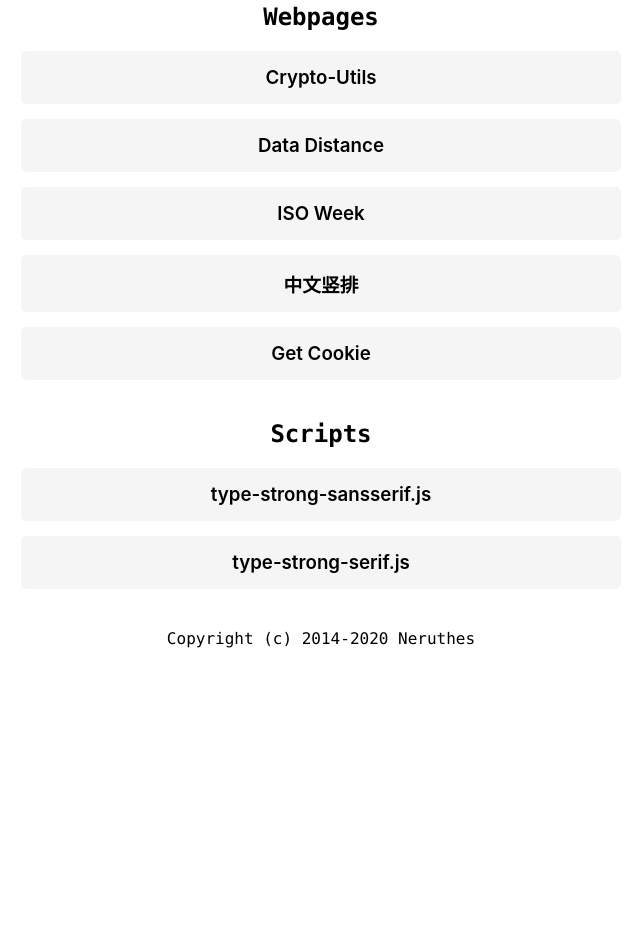
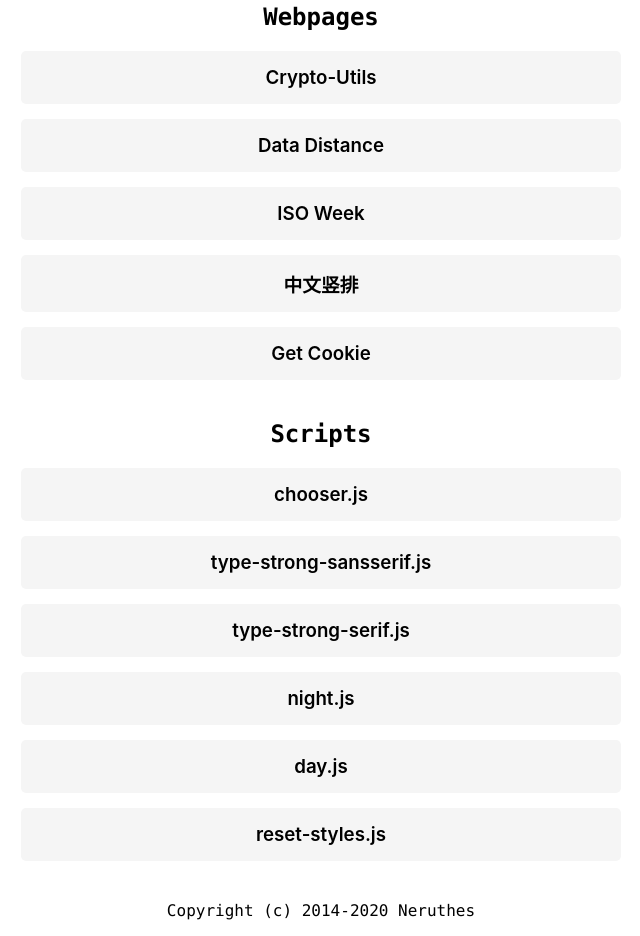
Before and after one commit to neruthes/jsu, a plain HTML site: page index.html in a window 1280 px wide. Shown: the part 214-1150 px from the top of the page, without its empty margins (319-959 px from the left). Before the commit the page ends 878 px from the top, so only its background shows below. Drawn offline with Linux system fonts and the light colour scheme; a web font is replaced by a local one.

Commit message:
Regular update: 2020-03-08 20:46:05 UTC

```diff
--- a/index.html
+++ b/index.html
@@ -106,8 +106,12 @@
                         {
                             title: 'Scripts',
                             data: [
+                                ['jsu/readability/chooser.js','chooser.js'],
                                 ['jsu/readability/type-strong-sansserif.js','type-strong-sansserif.js'],
-                                ['jsu/readability/type-strong-serif.js','type-strong-serif.js']
+                                ['jsu/readability/type-strong-serif.js','type-strong-serif.js'],
+                                ['jsu/readability/night.js','night.js'],
+                                ['jsu/readability/day.js','day.js'],
+                                ['jsu/readability/reset-styles.js','reset-styles.js']
                             ]
                         }
                     ];
--- a/readability/chooser.js
+++ b/readability/chooser.js
@@ -1,7 +1,7 @@
 /*
 	@author Neruthes
 	@year 2020
-	@license AGPL-3.0
+	@license AGPL-3.0 https://www.gnu.org/licenses/agpl-3.0.html
 */
 
 (function(){
--- a/readability/day.js
+++ b/readability/day.js
@@ -1,7 +1,7 @@
 /*
 	@author Neruthes
 	@year 2020
-	@license AGPL-3.0
+	@license AGPL-3.0 https://www.gnu.org/licenses/agpl-3.0.html
 */
 
 (function(styleTag){
--- a/readability/night.js
+++ b/readability/night.js
@@ -1,7 +1,7 @@
 /*
 	@author Neruthes
 	@year 2020
-	@license AGPL-3.0
+	@license AGPL-3.0 https://www.gnu.org/licenses/agpl-3.0.html
 */
 
 (function(styleTag){
--- a/readability/reset-styles.js
+++ b/readability/reset-styles.js
@@ -1,7 +1,7 @@
 /*
 	@author Neruthes
 	@year 2020
-	@license AGPL-3.0
+	@license AGPL-3.0 https://www.gnu.org/licenses/agpl-3.0.html
 */
 
 (function(styleTag){
--- a/readability/type-strong-sansserif.js
+++ b/readability/type-strong-sansserif.js
@@ -1,7 +1,7 @@
 /*
 	@author Neruthes
 	@year 2020
-	@license AGPL-3.0
+	@license AGPL-3.0 https://www.gnu.org/licenses/agpl-3.0.html
 */
 
 (function(styleTag){
--- a/readability/type-strong-serif.js
+++ b/readability/type-strong-serif.js
@@ -1,7 +1,7 @@
 /*
 	@author Neruthes
 	@year 2020
-	@license AGPL-3.0
+	@license AGPL-3.0 https://www.gnu.org/licenses/agpl-3.0.html
 */
 
 (function(styleTag){
```
Also changed, not shown: README.md.
